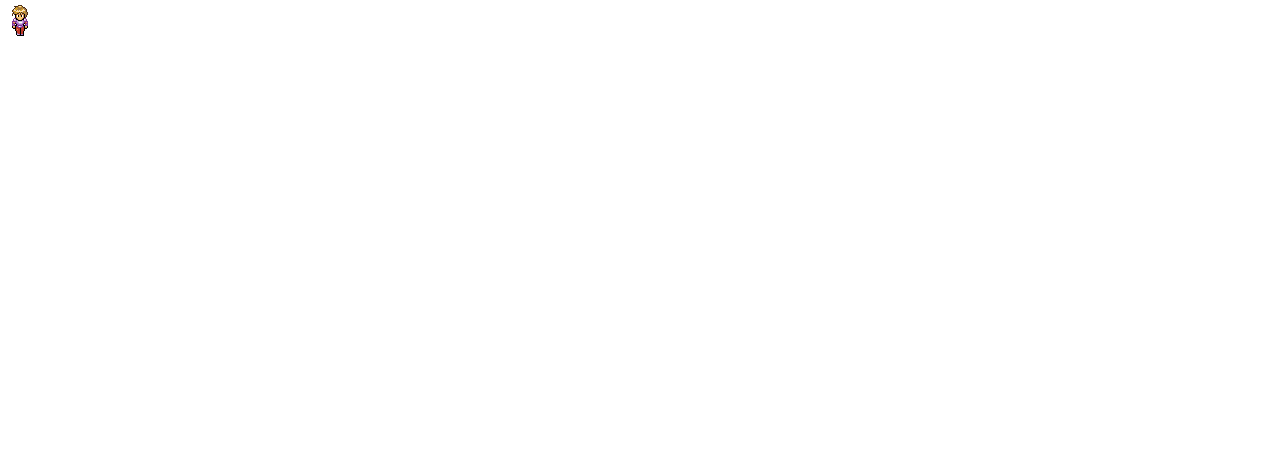
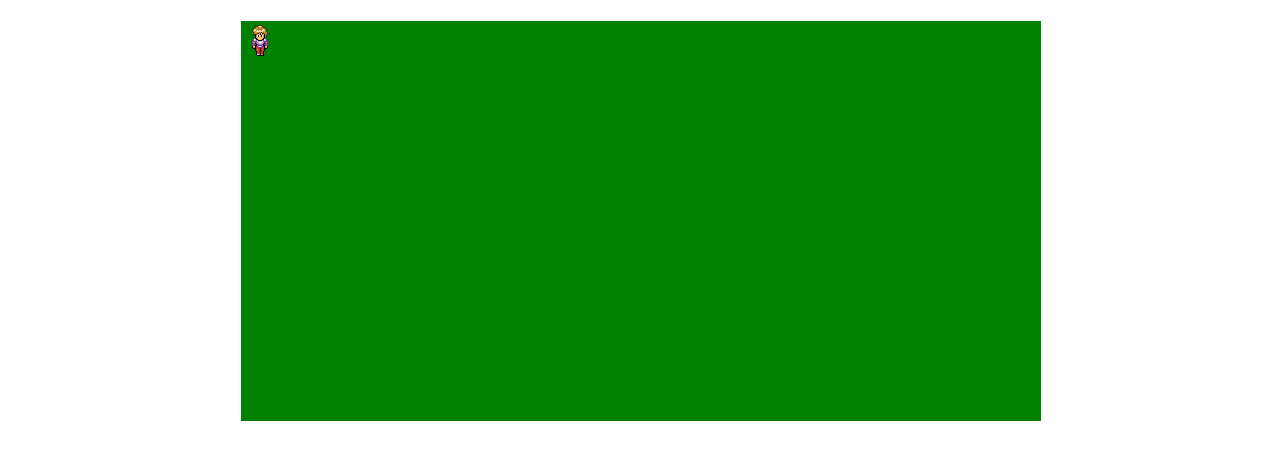
Before and after one commit to BovvyBoy/paperboy, a React (Create React App) app: page / in a window 1280 px wide. Shown: the top 460 px of the page. Built offline with nearby package versions, Linux system fonts and the light colour scheme.

Commit message:
created map and world and player movement

```diff
--- a/src/App.js
+++ b/src/App.js
@@ -1,11 +1,11 @@
 import React from 'react';
-import Player from './features/player';
+import World from './features/world';
 
 class App extends React.Component {
 	render() {
 		return (
 			<div>
-				<Player />
+				<World />
 			</div>
 		);
 	}
--- /dev/null
+++ b/src/config/constants.js
@@ -0,0 +1 @@
+export const SPRITE_SIZE = 40;
--- /dev/null
+++ b/src/features/map/index.js
@@ -0,0 +1,16 @@
+import React from 'react';
+
+function Map(props) {
+	return (
+		<div
+			style={{
+				width: '800px',
+				height: '400px',
+				backgroundColor: 'green',
+				border: '1px solid white'
+			}}
+		/>
+	);
+}
+
+export default Map;
--- a/src/features/player/index.js
+++ b/src/features/player/index.js
@@ -1,12 +1,13 @@
 import React from 'react';
 import walkSprite from './player_walk.png';
 import { connect } from 'react-redux';
+import handleMovement from './movement';
 
 function Player(props) {
 	return (
 		<div
 			style={{
-				position: 'relative',
+				position: 'absolute',
 				top: props.position[1],
 				left: props.position[0],
 				backgroundImage: `url('${walkSprite}')`,
@@ -24,4 +25,4 @@ function mapStateToProps(state) {
 	};
 }
 
-export default connect(mapStateToProps)(Player);
+export default connect(mapStateToProps)(handleMovement(Player));
--- /dev/null
+++ b/src/features/player/movement.js
@@ -0,0 +1,51 @@
+import store from '../../config/store';
+import { SPRITE_SIZE } from '../../config/constants';
+
+export default function handleMovement(player) {
+	function getNewPosition(direction) {
+		const oldPos = store.getState().player.position;
+		switch (direction) {
+			case 'WEST':
+				return [ oldPos[0] - SPRITE_SIZE, oldPos[1] ];
+			case 'EAST':
+				return [ oldPos[0] + SPRITE_SIZE, oldPos[1] ];
+			case 'NORTH':
+				return [ oldPos[0], oldPos[1] - SPRITE_SIZE ];
+			case 'SOUTH':
+				return [ oldPos[0], oldPos[1] + SPRITE_SIZE ];
+			default:
+				return player;
+		}
+	}
+
+	function dispatchMove(direction) {
+		store.dispatch({
+			type: 'MOVE_PLAYER',
+			payload: {
+				position: getNewPosition(direction)
+			}
+		});
+	}
+
+	function handleKeyDown(e) {
+		e.preventDefault();
+		switch (e.keyCode) {
+			case 37:
+				return dispatchMove('WEST');
+			case 38:
+				return dispatchMove('NORTH');
+			case 39:
+				return dispatchMove('EAST');
+			case 40:
+				return dispatchMove('SOUTH');
+			default:
+				console.log(e.keyCode);
+		}
+	}
+
+	window.addEventListener('keydown', (e) => {
+		handleKeyDown(e);
+	});
+
+	return player;
+}
--- a/src/features/player/reducer.js
+++ b/src/features/player/reducer.js
@@ -4,6 +4,10 @@ const initialState = {
 
 const playerReducer = (state = initialState, action) => {
 	switch (action.type) {
+		case 'MOVE_PLAYER':
+			return {
+				...action.payload
+			};
 		default:
 			return state;
 	}
--- /dev/null
+++ b/src/features/world/index.js
@@ -0,0 +1,21 @@
+import React from 'react';
+import Player from '../player';
+import Map from '../map';
+
+function World(props) {
+	return (
+		<div
+			style={{
+				position: 'relative',
+				width: '800px',
+				height: '400px',
+				margin: '20px auto'
+			}}
+		>
+			<Map />
+			<Player />
+		</div>
+	);
+}
+
+export default World;
```
